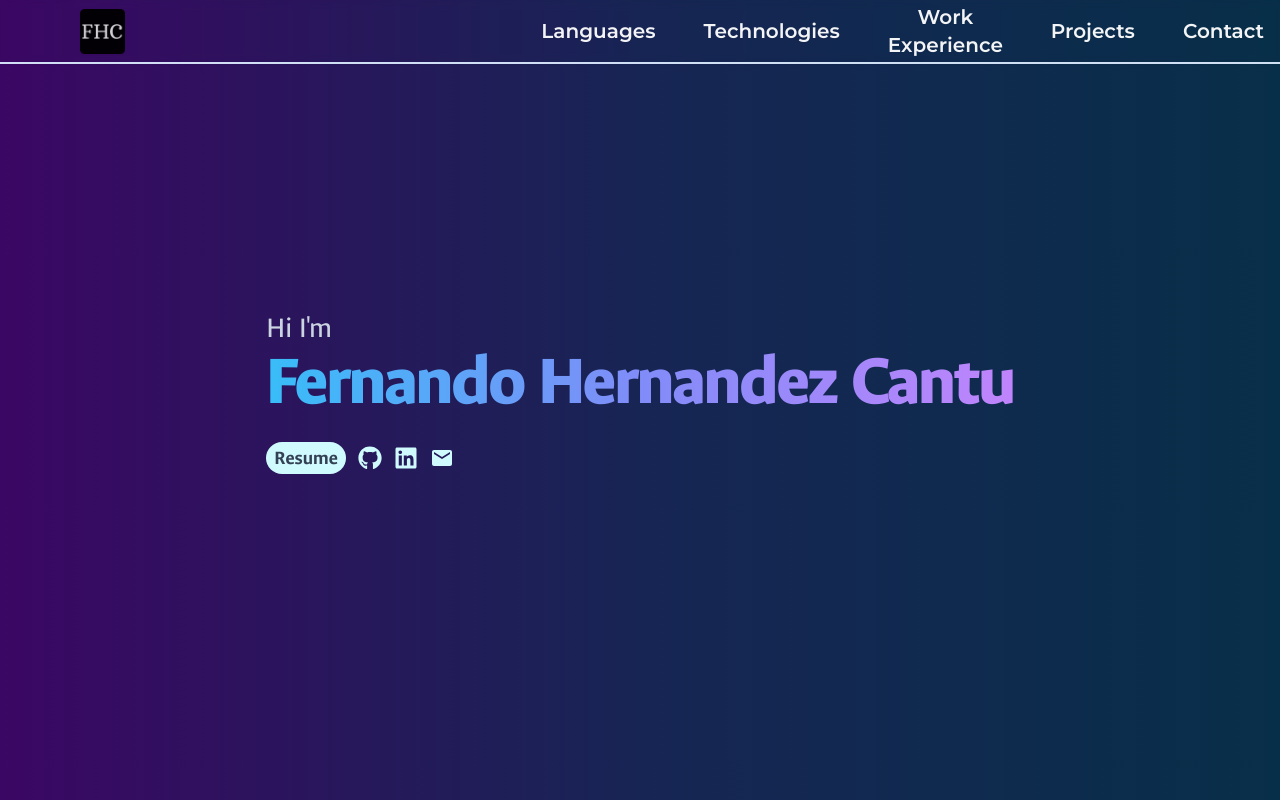
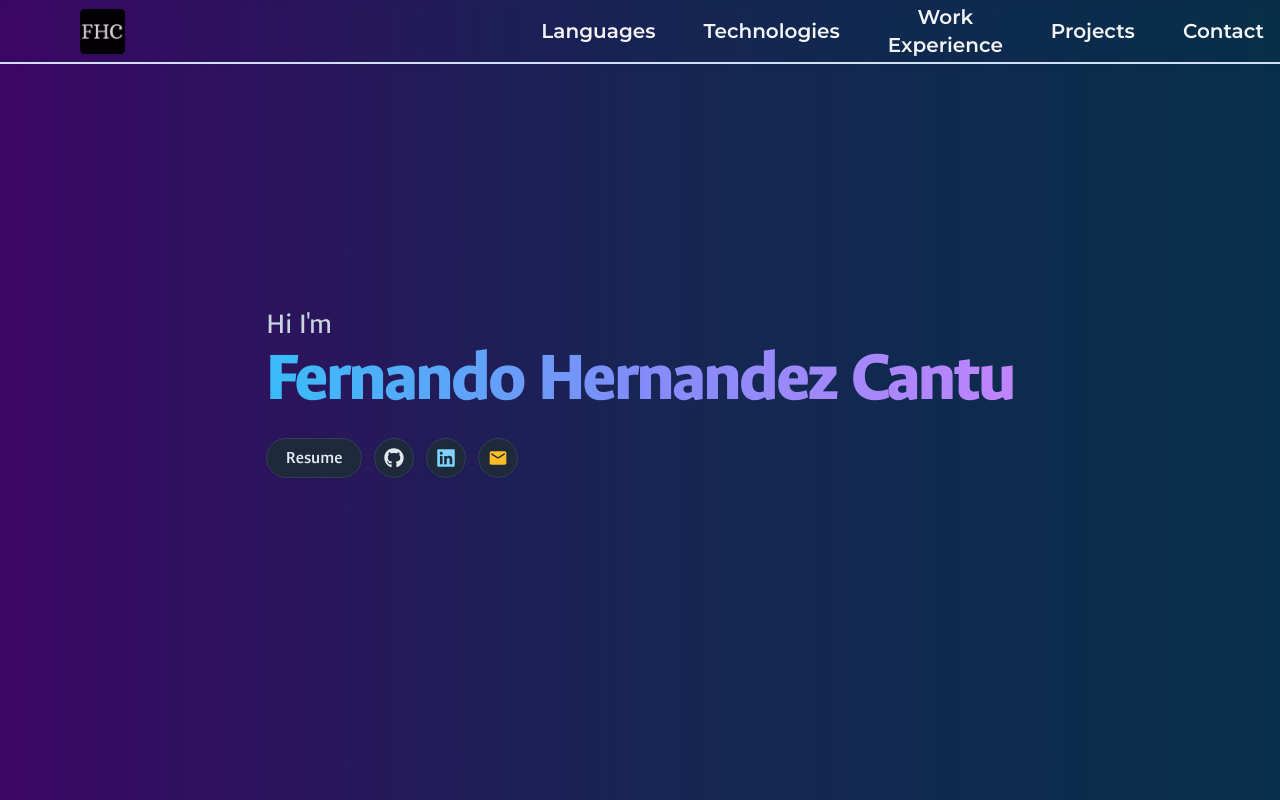
Before and after one commit to Fernando94654/Portfolio, a Next.js app: page / in a window 1280 px wide. Shown: the top 800 px of the page. Built offline with nearby package versions, Linux system fonts and the light colour scheme.

Commit message:
update info component

```diff
--- a/src/app/_components/info.tsx
+++ b/src/app/_components/info.tsx
@@ -4,32 +4,39 @@ import React from 'react';
 
 const Info = () => {
     return (
-        <div className="flex gap-3 text-2xl py-4 text-cyan-100 items-center">
-            <a href="/Resume.pdf" target="blank">
-                <div className="flex items-center justify-center w-20 h-8 bg-cyan-100 rounded-full text-slate-700 font-bold text-xl hover:bg-cyan-200">
+        <div className="flex gap-3 text-2xl py-4 items-center">
+            <a href="/Resume.pdf" target="_blank" rel="noopener noreferrer" aria-label="Download resume">
+                <div className="flex items-center justify-center w-24 h-10 bg-slate-800 rounded-full text-slate-200 font-semibold text-lg transform transition-all shadow-sm border border-slate-700 hover:scale-110 hover:bg-gradient-to-r hover:from-blue-600 hover:to-sky-500 hover:text-white">
                     Resume
                 </div>
             </a>
+
             <a
                 href="https://github.com/Fernando94654"
-                target="blank"
-                className="hover:text-cyan-200"
+                target="_blank"
+                rel="noopener noreferrer"
+                aria-label="GitHub profile"
+                className="inline-flex items-center justify-center w-10 h-10 rounded-full bg-slate-800 text-slate-200 border border-slate-700 transition-all shadow-sm transform hover:scale-110 hover:bg-gradient-to-r hover:from-slate-700 hover:to-sky-500 hover:text-white"
             >
-                <FaGithub />
+                <FaGithub className="w-5 h-5" />
             </a>
+
             <a
                 href="https://www.linkedin.com/in/fernando-hdz-cantu"
-                target="blank"
-                className="hover:text-cyan-200"
+                target="_blank"
+                rel="noopener noreferrer"
+                aria-label="LinkedIn profile"
+                className="inline-flex items-center justify-center w-10 h-10 rounded-full bg-slate-800 text-sky-300 border border-slate-700 hover:bg-gradient-to-br hover:from-blue-700 hover:to-sky-600 hover:text-white transition-transform transform hover:scale-105 shadow-sm"
             >
-                <FaLinkedin />
+                <FaLinkedin className="w-5 h-5" />
             </a>
+
             <a
                 href="mailto:fernando_hdz_cantu@hotmail.com"
-                target="blank"
-                className="hover:text-cyan-200"
+                aria-label="Send email"
+                className="inline-flex items-center justify-center w-10 h-10 rounded-full bg-slate-800 text-amber-400 border border-slate-700 hover:bg-amber-600 hover:text-white transition-transform transform hover:scale-105 shadow-sm"
             >
-                <MdEmail />
+                <MdEmail className="w-5 h-5" />
             </a>
         </div>
     );
```
